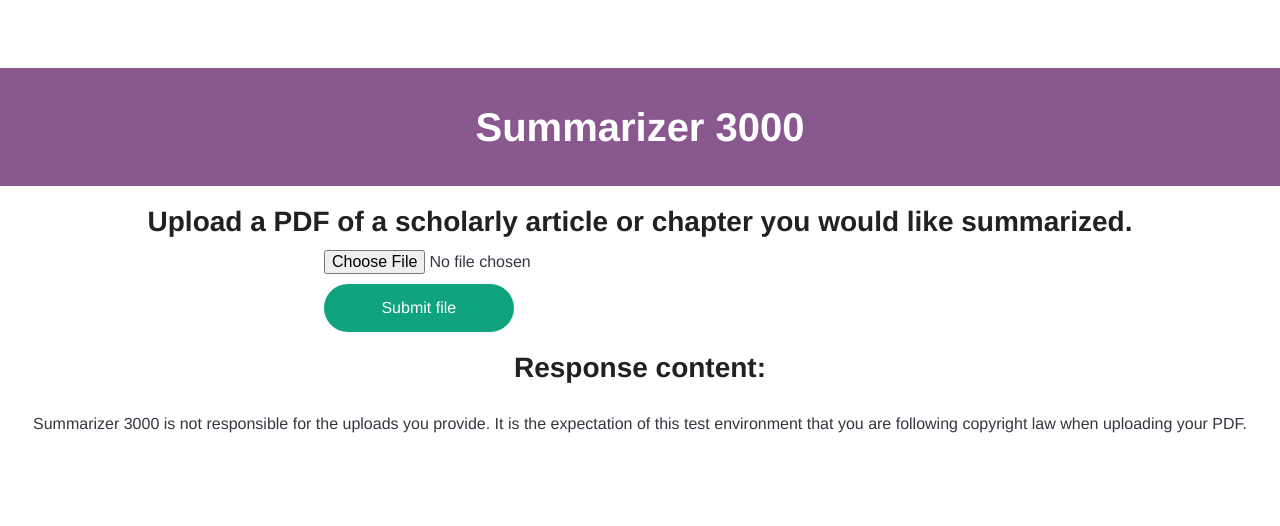
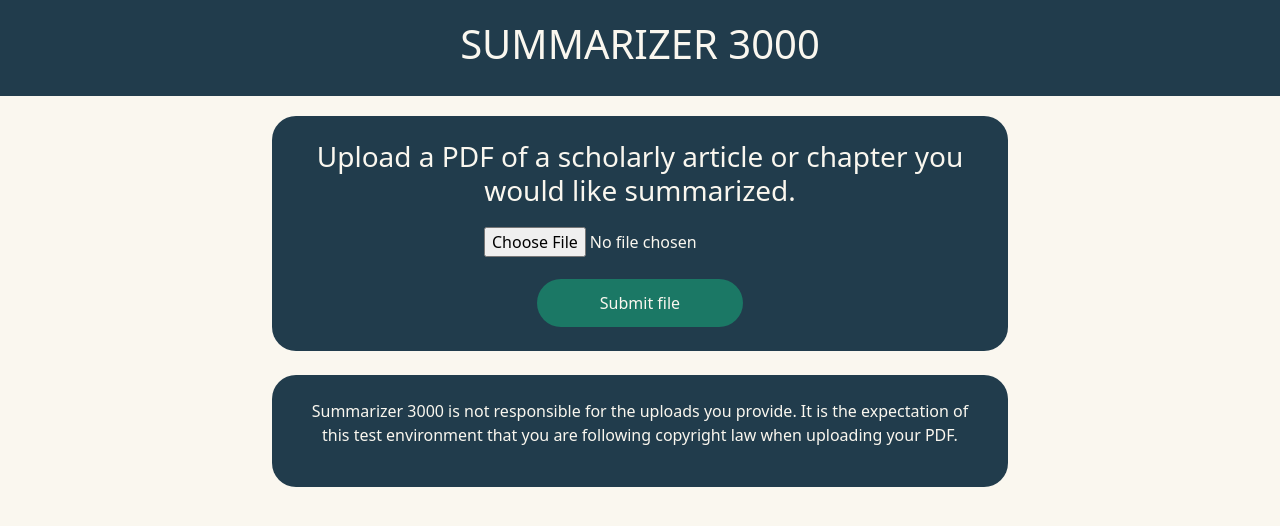
Before and after one commit to quiltedstars/summarizer_3000, a Flask app: page / in a window 1280 px wide. Shown: the top 526 px of the page. Run offline with Flask 2, Linux system fonts and the light colour scheme; some web fonts are replaced.

Commit message:
Edited css and html

```diff
--- a/static/style.css
+++ b/static/style.css
@@ -13,25 +13,21 @@
     font-weight: bold;
     font-style: normal;
   }
-  body,
-  input {
-    font-size: 16px;
-    line-height: 24px;
-    color: #353740;
+  body {
+    background-color: #faf7ef !important;
     font-family: "ColfaxAI", Helvetica, sans-serif;
   }
-  body {
-    display: flex;
-    flex-direction: column;
-    align-items: center;
-    padding-top: 60px;
+
+  p {
+    color: #faf7ef !important;
+    padding: auto;
   }
 
   h3 {
     font-size: 28px;
     line-height: 40px;
     font-weight: bold;
-    color: #202123;
+    color: #faf7ef !important;
     margin: 16px 0 8px;
   }
 
@@ -41,45 +37,53 @@
     text-align: justify;
   }
 
-  form {
-    display: flex;
-    flex-direction: column;
-    align-content: center;
-    width: 50%;
-  }
-
-  ::placeholder {
-    color: #8e8ea0;
-    opacity: 1;
-  }
   input[type="submit"] {
     margin-top: 10px;
     padding: 12px;
+    /* position:absolute; */
     width: 30%;
-    color: #fff;
-    background-color: #10a37f;
+    color: #faf7ef;
+    background-color: #1b7865;
+    align-content: center;
     border: none;
     border-radius: 24px;
     text-align: center;
     cursor: pointer;
   }
-  .result {
-    margin-top: 20px;
-    margin-left: 220px;
-    margin-right: 220px;
-    padding: 20px;
-    max-width: 50%;
+
+  input[type="submit"]:hover {
+    outline: 2px solid #faf7ef;
+    border-radius: 24px;
+
   }
+
+  input[type="file"] {
+    margin: auto;
+    padding: 12px;
+    align-content: center;
+    border: none;
+    cursor: pointer;
+    color: #faf7ef;
+}
+  .upload {
+    padding: 24px;
+    align-content: center;
+    border-radius: 24px;
+    background: #213c4c;
+    margin-bottom: 24px;
+  }
+
   header {
     width: 100%;
-    background-color: rgb(136, 88, 143);
-    color:#fff;
+    background-color: #213c4c;
+    color:#faf7ef;
     font-size: 20px;
     font-weight: bold;
     padding: 20px;
     text-align: center;
+    margin-bottom: 20px;
   }
 
   h1 {
-    color: #ffffff;
+    color: #faf7ef;
   }
--- a/templates/index.html
+++ b/templates/index.html
@@ -2,19 +2,33 @@
 <head>
   <title>Summarizer 3000</title>
   <link rel="stylesheet" href="{{ url_for('static', filename='style.css') }}" />
+  <link href="https://cdn.jsdelivr.net/npm/bootstrap@5.3.3/dist/css/bootstrap.min.css" rel="stylesheet" integrity="sha384-QWTKZyjpPEjISv5WaRU9OFeRpok6YctnYmDr5pNlyT2bRjXh0JMhjY6hW+ALEwIH" crossorigin="anonymous">
 </head>
 
 <body>
-<header><h1>Summarizer 3000</h1></header>
+<header><h1>SUMMARIZER 3000</h1></header>
+<div class="container text-center">
+  <div class="row">
+    <div class="col-xs-4 col-md-2"></div>
+    <div class="col-xs-4 col-md-8">
+      <div class="upload">
         <h3>Upload a PDF of a scholarly article or chapter you would like summarized.</h3>
+        <div class="file-input">
         <form action="/" method="post" enctype = "multipart/form-data">
-    <input type = "file" name = "file" accept=".pdf" required/>
+        <input type = "file" id="file" name = "file" accept=".pdf" required/>
+        </div>
         <input type = "submit" value="Submit file"/>
+      </div>
         </form>
-  <h3>Response content:</h3>
+      <div class="upload">
         {% if result %}
-  <div class="result">{{ result }}</div>
+        <p>{{ result }}</p>
         {% else %}
        <p>Summarizer 3000 is not responsible for the uploads you provide. It is the expectation of this test environment that you are following copyright law when uploading your PDF.</p>
       {% endif %}
+        </div>
+    </div>
+    <div class="col-xs-4 col-md-2"></div>
+  </div>
+</div>
 </body>
```
Lines whose indentation alone changed are shown as unchanged.
